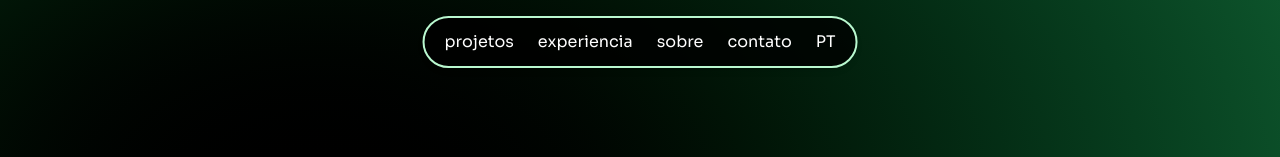
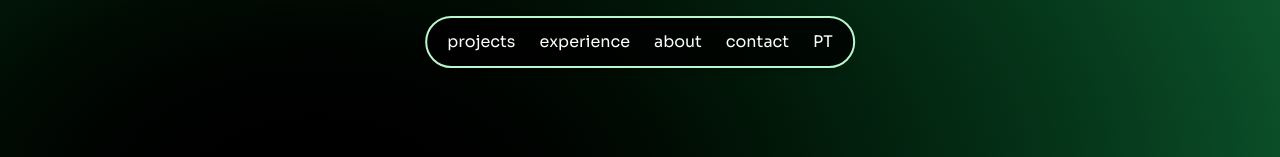
Before and after one commit to yujinishioka/portfolio, a Next.js app in the folder portfolio/: page /en in a window 1280 px wide. Shown: the top 157 px of the page. Built offline with nearby package versions, Linux system fonts and the light colour scheme.

Commit message:
feat: buttons com cursor pointer e traducao de navbar

```diff
--- a/portfolio/messages/en.json
+++ b/portfolio/messages/en.json
@@ -4,6 +4,12 @@
     "description": "Explore my projects and learn more about my work.",
     "button1": "View projects",
     "button2": "View resume"
+  },
+  "NavBar": {
+    "projects": "projects",
+    "experience": "experience",
+    "about": "about",
+    "contact": "contact"
   },
   "Projects": {
     "title": "Projects",
--- a/portfolio/messages/pt.json
+++ b/portfolio/messages/pt.json
@@ -4,6 +4,12 @@
     "description": "Explore meus projetos e conheça mais sobre meu trabalho.",
     "button1": "Ver projetos",
     "button2": "Ver currículo"
+  },
+  "NavBar": {
+    "projects": "projetos",
+    "experience": "experiência",
+    "about": "sobre",
+    "contact": "contato"
   },
   "Projects": {
     "title": "Projetos",
--- a/portfolio/src/components/atoms/Button.tsx
+++ b/portfolio/src/components/atoms/Button.tsx
@@ -9,7 +9,7 @@ type ButtonProps = React.ButtonHTMLAttributes<HTMLButtonElement> & {
 export function Button({ variant = "default", className, ...props }: ButtonProps) {
   const base = "px-4 py-2 text-lg rounded-md font-medium transition";
   const styles = {
-    default: "bg-white text-blue-800 hover:bg-blue-300 hover:text-white",
+    default: "bg-white text-blue-800 hover:bg-blue-300 cursor-pointer",
     outline: "border border-white text-white hover:bg-green-200 hover:text-blue-800"
   };
 
--- a/portfolio/src/components/organisms/HeroSection.tsx
+++ b/portfolio/src/components/organisms/HeroSection.tsx
@@ -14,7 +14,7 @@ export default function HeroSection({ className, ...props }: Readonly<HeroSectio
       "min-h-screen bg-radial-[at_25%_25%] from-black to-green-900 to-75% flex items-center justify-center px-4 lg:rounded-b-[80px]",
       className
     )}>
-      <CallToActionText data={props} fallbackUrl="#projetos" />
+      <CallToActionText data={props} fallbackUrl="#projects" />
     </section>
   );
 }
--- a/portfolio/src/components/organisms/NavBar.tsx
+++ b/portfolio/src/components/organisms/NavBar.tsx
@@ -1,9 +1,12 @@
 'use client'
 
+import { useTranslations } from 'next-intl';
 import { twMerge } from "tailwind-merge";
 import LanguageSwitcher from "@/components/molecules/LanguageSwitcher";
 
 export default function NavBar({ className }: Readonly<{ className?: string }>) {
+  const t = useTranslations('NavBar');
+  const buttonClass = "p-3 cursor-pointer transition-colors duration-200 ease-in-out hover:text-green-300";
   const scrollTo = (id: string) => {
     const el = document.getElementById(id);
     if (el) {
@@ -14,10 +17,10 @@ export default function NavBar({ className }: Readonly<{ className?: string }>)
   return (
     <div className={twMerge("fixed z-50 top-4 left-1/2 -translate-x-1/2 px-2 bg-black/80 text-white shadow-md border-2 border-green-200 rounded-4xl", className)}>
       <nav className="flex items-center justify-center">
-        <button className="p-3" onClick={() => scrollTo("projetos")}>projetos</button>
-        <button className="p-3" onClick={() => scrollTo("experiencia")}>experiencia</button>
-        <button className="p-3" onClick={() => scrollTo("sobre")}>sobre</button>
-        <button className="p-3" onClick={() => scrollTo("contato")}>contato</button>
+        <button className={buttonClass} onClick={() => scrollTo("projects")}>{t('projects')}</button>
+        <button className={buttonClass} onClick={() => scrollTo("experience")}>{t('experience')}</button>
+        <button className={buttonClass} onClick={() => scrollTo("about")}>{t('about')}</button>
+        <button className={buttonClass} onClick={() => scrollTo("contact")}>{t('contact')}</button>
         <LanguageSwitcher />
       </nav>
     </div>
--- a/portfolio/src/components/organisms/Projects.tsx
+++ b/portfolio/src/components/organisms/Projects.tsx
@@ -33,7 +33,7 @@ export default function Projects({ className }: Readonly<{ className?: string }>
 
   return (
     <section className={twMerge('bg-black/80 text-white min-h-screen py-48 flex flex-col items-center', className)}>
-      <h2 id='projetos' className='text-green-300 text-4xl scroll-mt-24 md:text-6xl lg:text-8xl'>{t('title')}</h2>
+      <h2 id='projects' className='text-green-300 text-4xl scroll-mt-24 md:text-6xl lg:text-8xl'>{t('title')}</h2>
       <p className='pt-6 pb-12 text-center max-w-[80%] md:pb-24 lg:text-lg lg:max-w-[40%]'>{t('description')}</p>
       <div className='grid items-center justify-between gap-24 md:gap-12 md:max-w-[80%] lg:grid-cols-2 xl:grid-cols-3'>
         {
```
